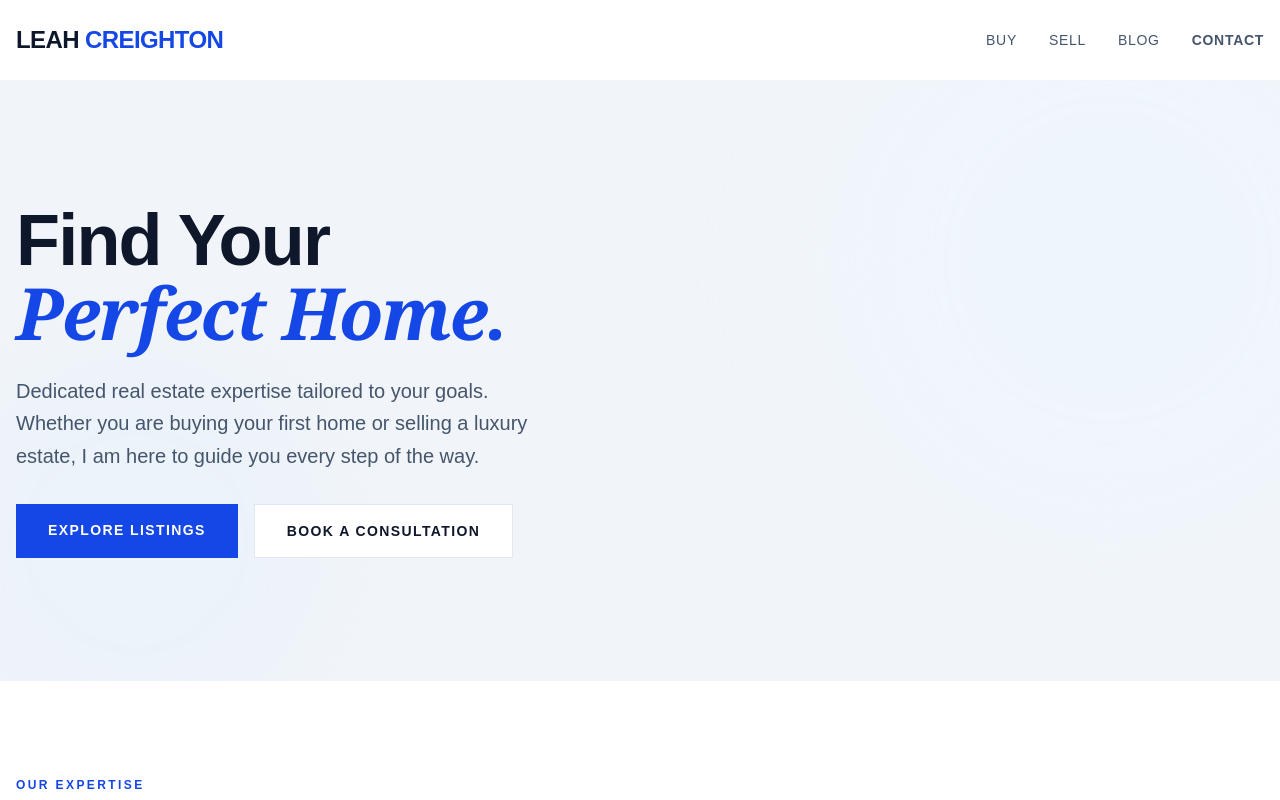
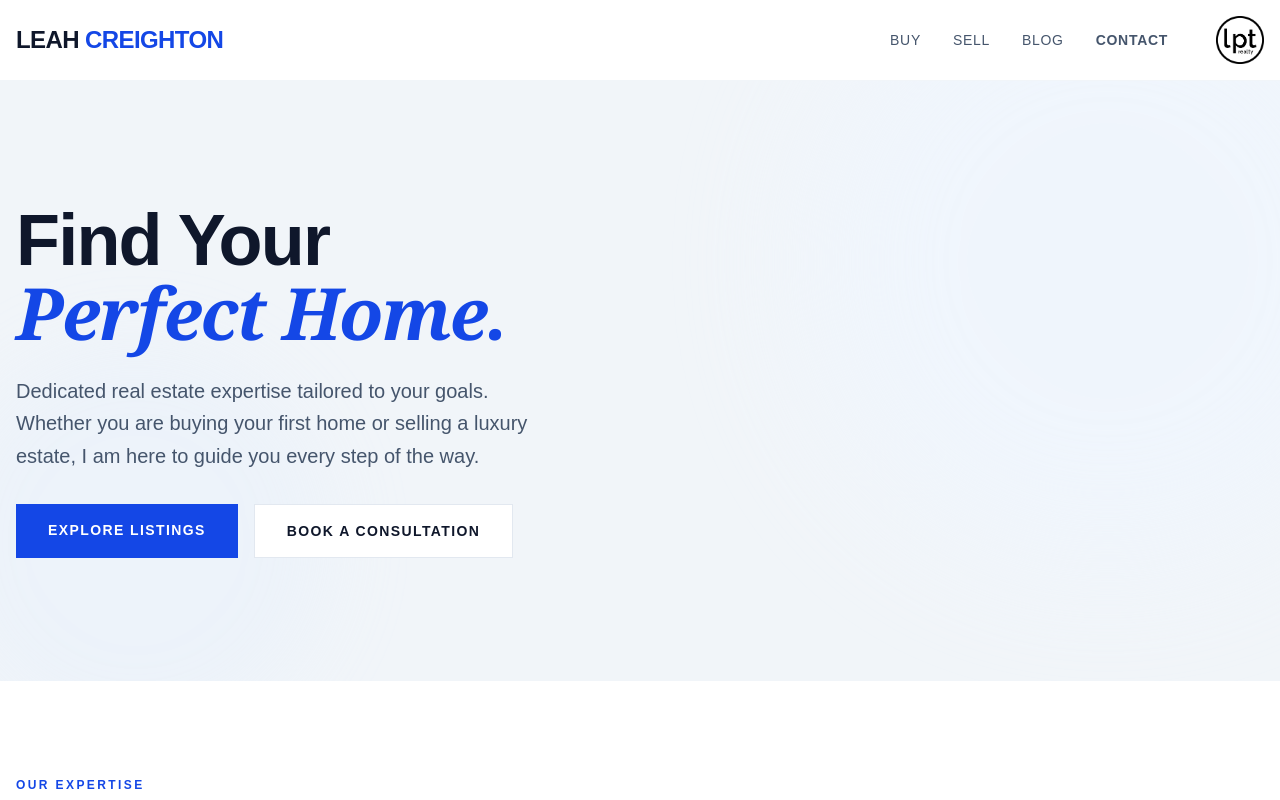
Before and after one commit to leahlynnecreighton-ops/leahlynnecreighton-ops.github.io, a Next.js app: page / in a window 1280 px wide. Shown: the top 800 px of the page. Built offline with nearby package versions, Linux system fonts and the light colour scheme.

Commit message:
Auto-save website: Add LPT logo to top right corner of every page

```diff
--- a/src/app/layout.tsx
+++ b/src/app/layout.tsx
@@ -2,6 +2,7 @@ import type { Metadata } from "next";
 import { Geist, Geist_Mono } from "next/font/google";
 import "./globals.css";
 import Link from "next/link";
+import Image from "next/image";
 
 const geistSans = Geist({
   variable: "--font-geist-sans",
@@ -27,11 +28,12 @@ export default function RootLayout({
     <html lang="en" className={`${geistSans.variable} ${geistMono.variable}`}>
       <body className="min-h-screen flex flex-col bg-white text-slate-900 antialiased">
         <header className="sticky top-0 z-50 w-full border-b border-slate-100 bg-white/80 backdrop-blur-md">
-          <div className="container mx-auto px-4 h-20 flex items-center justify-between">
-            <Link href="/" className="text-2xl font-bold tracking-tight text-slate-900">
+          <div className="container mx-auto px-4 h-20 flex items-center justify-between gap-4">
+            <Link href="/" className="text-2xl font-bold tracking-tight text-slate-900 whitespace-nowrap">
               LEAH <span className="text-blue-700">CREIGHTON</span>
             </Link>
 
+            <div className="flex items-center gap-6 lg:gap-12 ml-auto">
               <nav className="hidden md:flex items-center gap-8 text-sm font-medium uppercase tracking-wider text-slate-600">
                 <Link href="/buy" className="hover:text-blue-700 transition-colors">Buy</Link>
                 <Link href="/sell" className="hover:text-blue-700 transition-colors">Sell</Link>
@@ -39,13 +41,24 @@ export default function RootLayout({
                 <Link href="/contact" className="hover:text-blue-700 transition-colors font-semibold">Contact</Link>
               </nav>
 
+              <div className="flex-shrink-0 h-16 w-auto py-2">
+                <Image
+                  src="/images/lpt-logo.png"
+                  alt="LPT Realty Logo"
+                  width={150}
+                  height={60}
+                  className="h-full w-auto object-contain"
+                  priority
+                />
+              </div>
+
               <div className="md:hidden">
-              {/* Mobile Menu Placeholder */}
-              <button className="p-2">
+                <button className="p-2 text-slate-900">
                   <svg className="w-6 h-6" fill="none" stroke="currentColor" viewBox="0 0 24 24">
                     <path strokeLinecap="round" strokeLinejoin="round" strokeWidth="2" d="M4 6h16M4 12h16M4 18h16" />
                   </svg>
                 </button>
+              </div>
             </div>
           </div>
         </header>
```
Also changed, not shown: public/images/lpt-logo.png (renamed from files/lptrealty_powerpacks_logos_black_vertical.png), 1 other file (tests, documents, lock files or other folders). Lines whose indentation alone changed are shown as unchanged.
